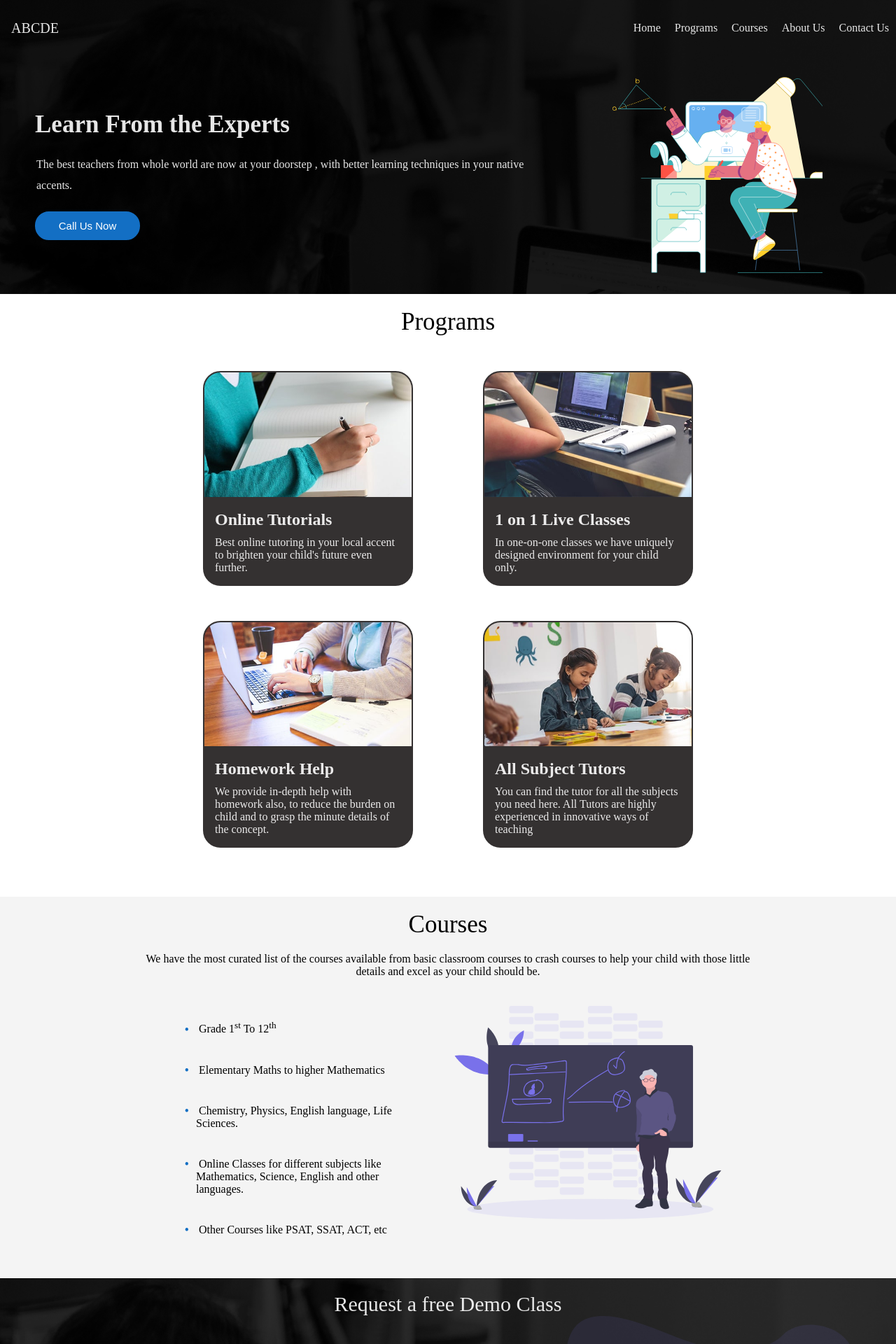
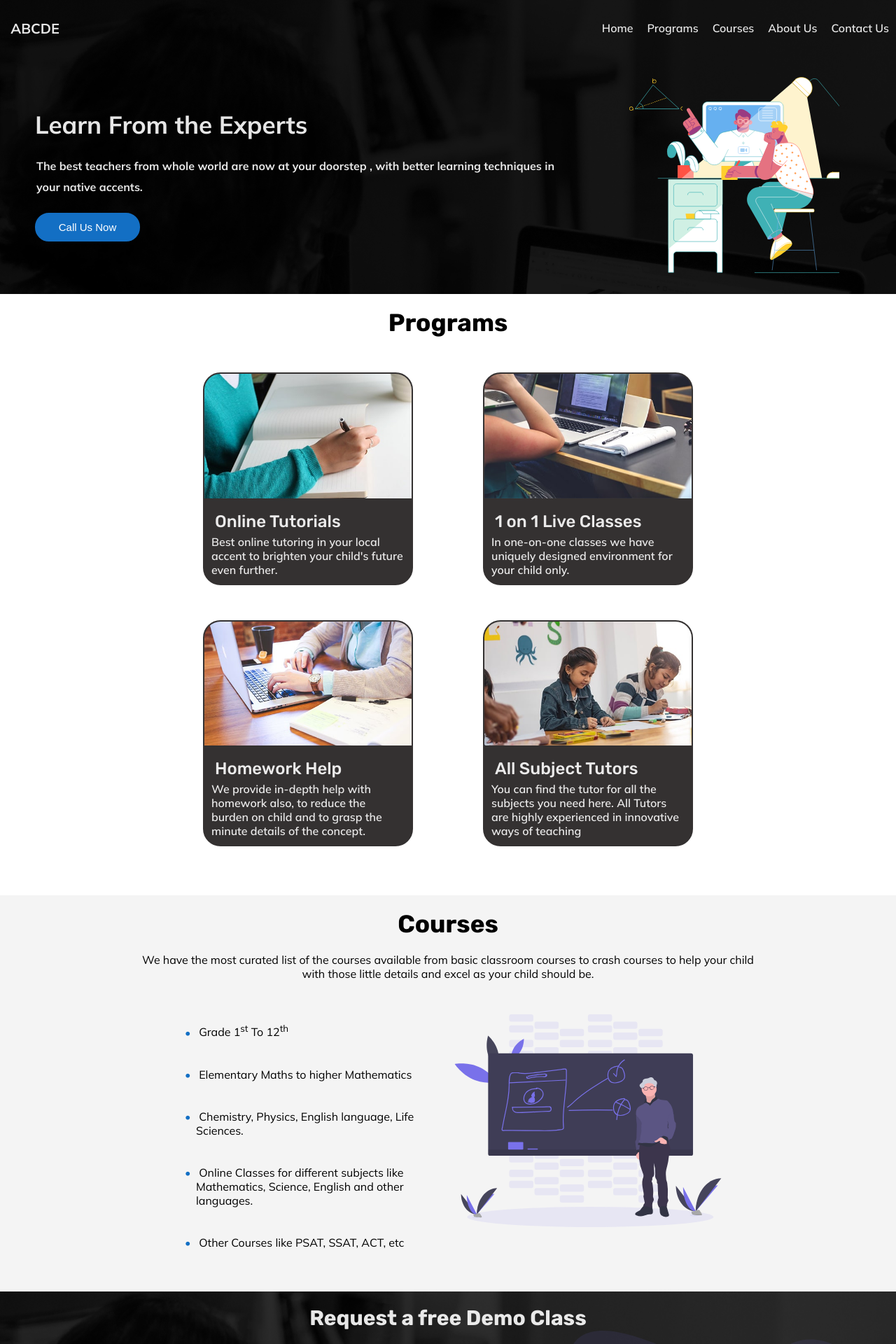
Before and after one commit to joshiCoding/abcde, a Jekyll site: the page built from index.markdown, in a window 1280 px wide. Shown: the top 1920 px of the page at 70% size. Built offline with Jekyll 4.4.1, drawn with Linux system fonts in a browser that asks for light colours; comment, search, counter and statistics services are not loaded.

Commit message:
added fonts

```diff
--- a/_layouts/home.html
+++ b/_layouts/home.html
@@ -63,14 +63,14 @@
                 <div class="prog-box-img"><img src="{{ '/assets/img/img_1-min.jpg' | absolute_url }}" alt=""></div>
                 <div class="prog-box-content">
                     <h1 class="prog-box-content-head">Online Tutorials</h1>
-                    <p class="prog-box-content-head">Best online tutoring in your local accent to brighten your child's future even further.</p>
+                    <p class="prog-box-content-para">Best online tutoring in your local accent to brighten your child's future even further.</p>
                 </div>
             </div>
             <div class="programs-content-prog prog-box">
                 <div class="prog-box-img"><img src="{{ '/assets/img/img_2-min.jpg' | absolute_url }}" alt=""></div>
                 <div class="prog-box-content">
                     <h1 class="prog-box-content-head">Homework Help</h1>
-                    <p class="prog-box-content-head">We provide in-depth help with homework also, to reduce the burden on child and to grasp the minute details of the concept.</p>
+                    <p class="prog-box-content-para">We provide in-depth help with homework also, to reduce the burden on child and to grasp the minute details of the concept.</p>
                 </div>
             </div>
         </div>
@@ -81,14 +81,14 @@
                 <div class="prog-box-img"><img src="{{ '/assets/img/img_3-min.jpg' | absolute_url }}" alt=""></div>
                 <div class="prog-box-content">
                     <h1 class="prog-box-content-head">1 on 1 Live Classes</h1>
-                    <p class="prog-box-content-head">In one-on-one classes we have uniquely designed environment for your child only.</p>
+                    <p class="prog-box-content-para">In one-on-one classes we have uniquely designed environment for your child only.</p>
                 </div>
             </div>
              <div class="programs-content-prog prog-box">
                 <div class="prog-box-img"><img src="{{ '/assets/img/img_4-min.jpg' | absolute_url }}" alt=""></div>
                 <div class="prog-box-content">
                     <h1 class="prog-box-content-head">All Subject Tutors</h1>
-                    <p class="prog-box-content-head">You can find the tutor for all the subjects you need here. All Tutors are highly experienced in innovative ways of teaching</p>
+                    <p class="prog-box-content-para">You can find the tutor for all the subjects you need here. All Tutors are highly experienced in innovative ways of teaching</p>
                 </div>
             </div>
         </div>
--- a/assets/css/main.scss
+++ b/assets/css/main.scss
@@ -8,6 +8,8 @@
     box-sizing:border-box;
 }
 
+//fonts
+@import url('https://fonts.googleapis.com/css2?family=Mulish:wght@400;600;700&family=Rubik:ital,wght@0,500;0,700;1,400&display=swap');
 // global variables and color
 :root{
     --color-prim:#136FC4;
@@ -28,6 +30,7 @@ header{
     flex-direction:row;
     justify-content:space-between;
     align-items:flex-start;
+    font-family:'Mulish', sans-serif;
 
     background:var(--color-bg);
     color:var(--color-font);
@@ -39,6 +42,7 @@ header{
         align-items:center;
         justify-content:center;
         font-size:20px;
+        font-weight:700;
     }
     .desktop-menu{
         width:70%;
@@ -47,6 +51,7 @@ header{
         flex-direction:row;
         justify-content:flex-end;
         align-items:center;
+        font-weight:600;
         li{
             list-style-type:none;
             margin:10px;
@@ -62,6 +67,7 @@ header{
     }
     .mobile-menu{
        display:none;
+       font-weight:600;
 
         .menu-icon{
             width:50px;
@@ -130,6 +136,8 @@ header{
     display:flex;
     justify-content:center;
     align-items:center;
+    font-family: 'Mulish', sans-serif;
+    font-weight:700;
 
     padding:20px;
     background:var(--color-bg);
@@ -197,6 +205,7 @@ header{
 
     padding:20px;
     background:white;
+    font-family:'Rubik',sans-serif;
 
     display:flex;
     flex-direction:column;
@@ -204,6 +213,7 @@ header{
     align-items:center;
     &-heading{
         font-size:35px;
+        font-weight:700;
 
     }
     &-content{
@@ -238,6 +248,11 @@ header{
 
                 &-head{
                     padding:5px;
+                    font-weight:500;
+                }
+                &-para{
+                    font-family:'Mulish', sans-serif;
+                    font-weight:600;
                 }
             }
         }
@@ -252,19 +267,26 @@ header{
     justify-content:center;
     padding:20px;
     background:rgba(244,244,244,1);
+    font-family:'Rubik', sans-serif;
 
 
     &-heading{
         font-size:35px;
+        font-weight:700;
+
     }
     &-para{
         padding:20px;
         width:75%;
         text-align:center;
+        font-family:'Mulish', sans-serif;
+        font-weight:400;
     }
     &-content{
         display:flex;
         align-items:center;
+        font-family:'Mulish', sans-serif;
+        font-weight:400;
 
 
         &-list{
@@ -300,6 +322,8 @@ header{
 .demo{
     background:rgba(0,0,0,0.8);
     color:var(--color-font);
+    font-family:'Rubik', sans-serif;
+
 
     padding:20px;
     position:relative;
@@ -321,6 +345,8 @@ header{
     align-items:center;
     &-head{
         font-size:30px;
+        font-weight:700;
+
     }
     &-content{
         display:flex;
@@ -350,6 +376,11 @@ header{
                 border-radius:20px;
                 padding:10px;
                 width:300px;
+                &::placeholder{
+                    font-family:'Mulish', sans-serif;
+                    font-weight:400;
+
+                }
             }
             input[type="submit"]{
                 &:hover{
@@ -372,7 +403,9 @@ header{
     flex-direction:column;
     align-items:center;
     justify-content:center;
-    padding:20px;
+    padding:20px;                    font-family:'Rubik', sans-serif;
+    font-weight:700;
+
 
         overflow:hidden;
         &-head{
@@ -392,6 +425,10 @@ header{
             padding:10px;
             margin:5px;
             width:300px;
+            &::placeholder{
+                font-family:'Mulish', sans-serif;
+                font-weight:400;
+            }
         }
         .line-3{
             width:100%;
@@ -451,15 +488,20 @@ header{
     flex-direction:column;
     justify-content:center;
     align-items:center;
+    font-family:'Rubik', sans-serif;
 
     &-head{
         text-align:center;
         font-size:30px;
+        font-weight:700;
+
     }
     &-para{
         padding:20px;
         text-align:justify;
         max-width:700px;
+        font-family:'Mulish', sans-serif;
+        font-weight:600;
 
     }
 }
@@ -471,6 +513,7 @@ header{
     display:flex;
     align-items:center;
     justify-content:center;
+    font-family:'Rubik', sans-serif;
 
     &-content{
         display:flex;
@@ -480,10 +523,14 @@ header{
             text-align:center;
             font-size:30px;
             padding:30px;
+            font-weight:700;
         }
         &-para{
             margin:0 30px;
             margin-bottom:10px;
+            font-family:'Mulish', sans-serif;
+            font-weight:400;
+
         }
         &-list{
             margin:0 30px;
@@ -530,7 +577,10 @@ footer{
     display:flex;
     justify-content:space-around;
     padding-top:50px;
-    padding-bottom:50px;
+    padding-bottom:50px;            font-family:'Rubik', sans-serif;
+    font-weight:400;
+
+
     .foot-about{
         width:30vw;
 
@@ -538,9 +588,13 @@ footer{
             font-size:25px;
             padding:10px;
             padding-bottom:0;
+            font-weight:500;
+
         }
         &-para{
             padding:10px;
+            padding-bottom:50px;         font-family:'Mulish', sans-serif;
+            font-weight:400;
         }
     }
     .foot-links{
```
